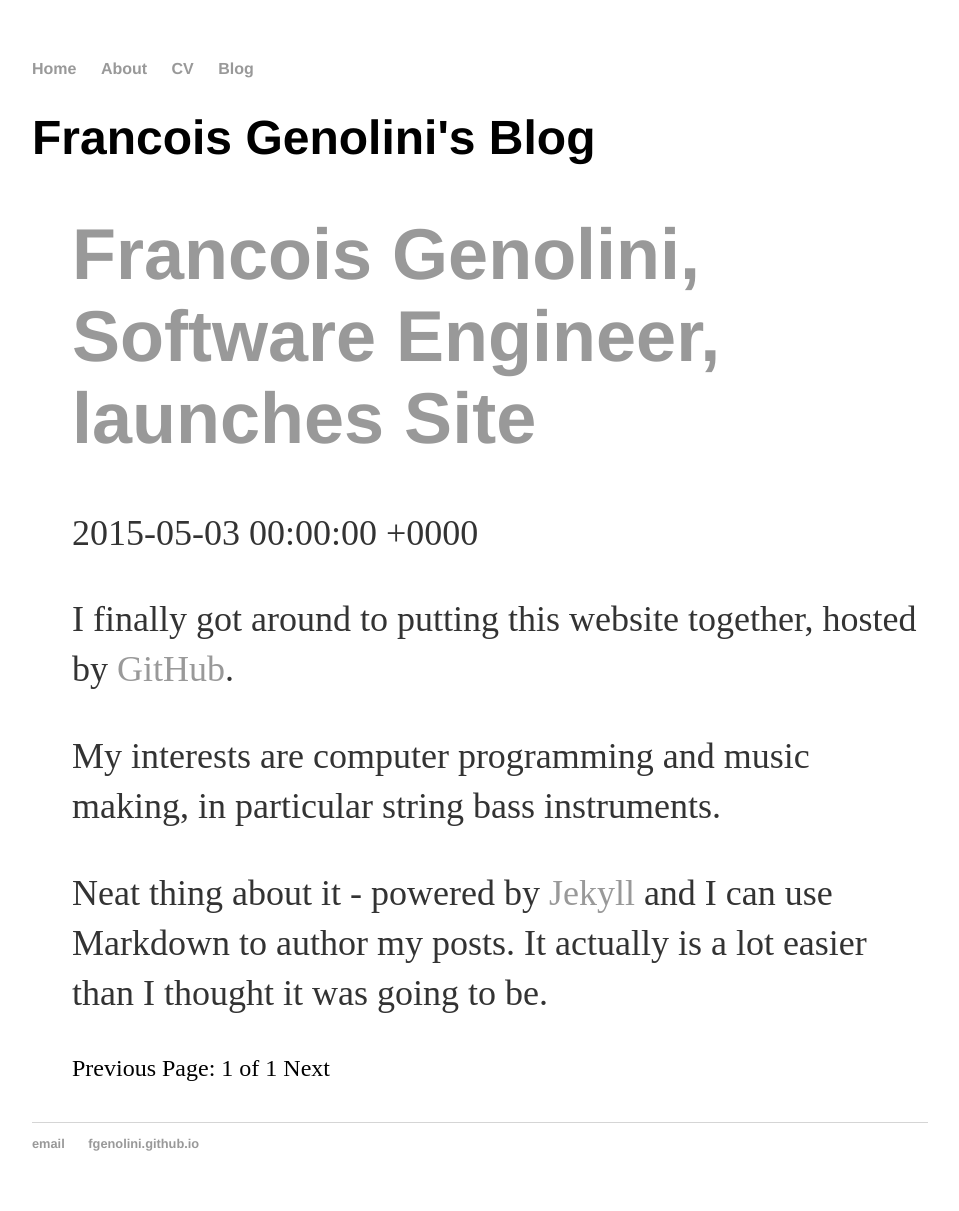
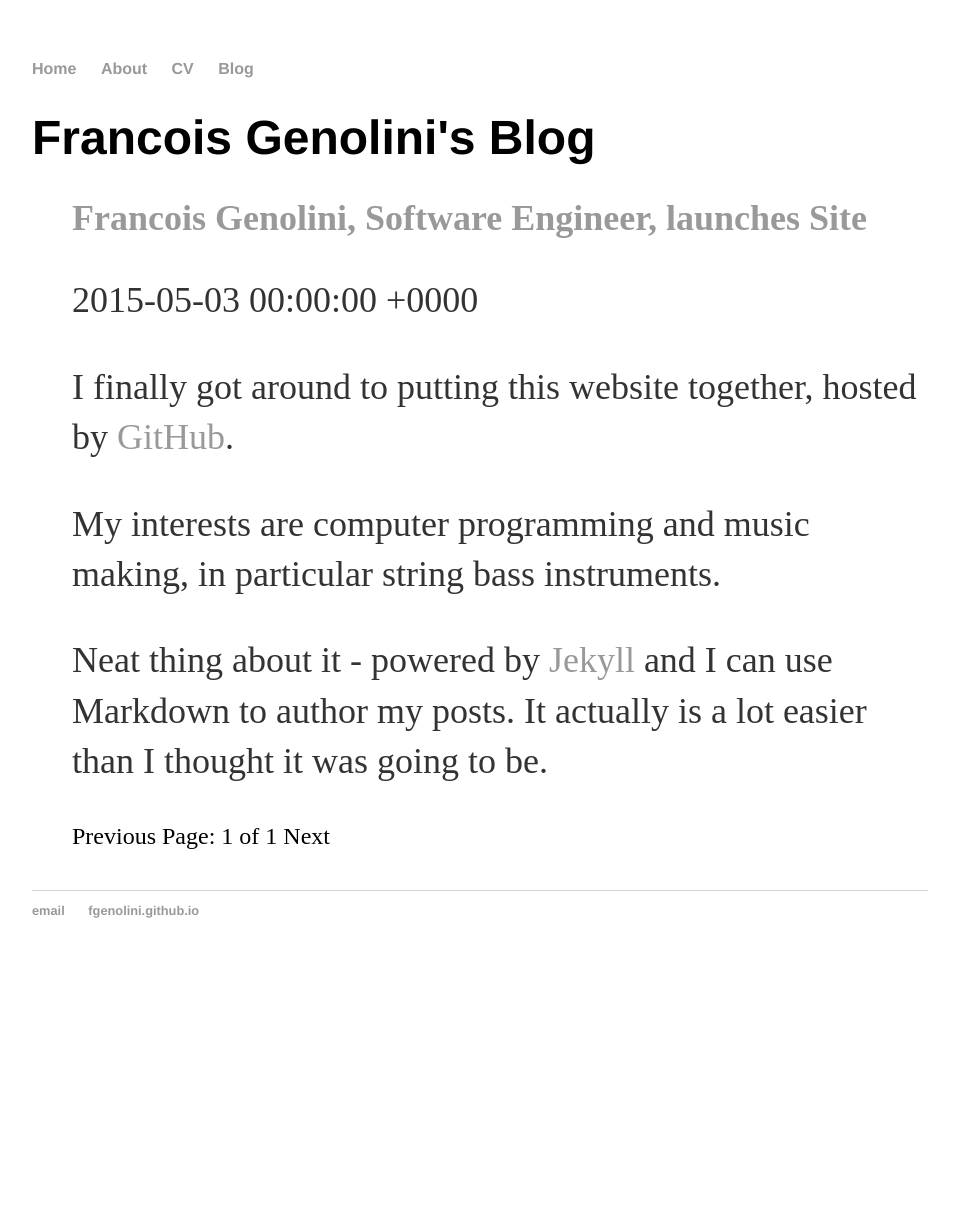
Before and after one commit to fgenolini/fgenolini.github.io, a Jekyll site: the page built from blog/index.html, in a window 1280 px wide. Shown: the whole page, without its empty margins (160-1119 px from the left). Built offline with Jekyll 4.4.1, drawn with Linux system fonts in a browser that asks for light colours; the list of posts is cut into pages by our own code; after the commit the page ends 978 px from its top, so only the background shows below that.

Commit message:
Cosmetics

```diff
--- a/blog/index.html
+++ b/blog/index.html
@@ -7,7 +7,7 @@
 
 <!-- This loops through the paginated posts -->
 {% for post in paginator.posts %}
-  <h1><a href="{{ post.url }}">{{ post.title }}</a></h1>
+  <h2><a href="{{ post.url }}">{{ post.title }}</a></h2>
   <p class="author">
     <span class="date">{{ post.date }}</span>
   </p>
```
